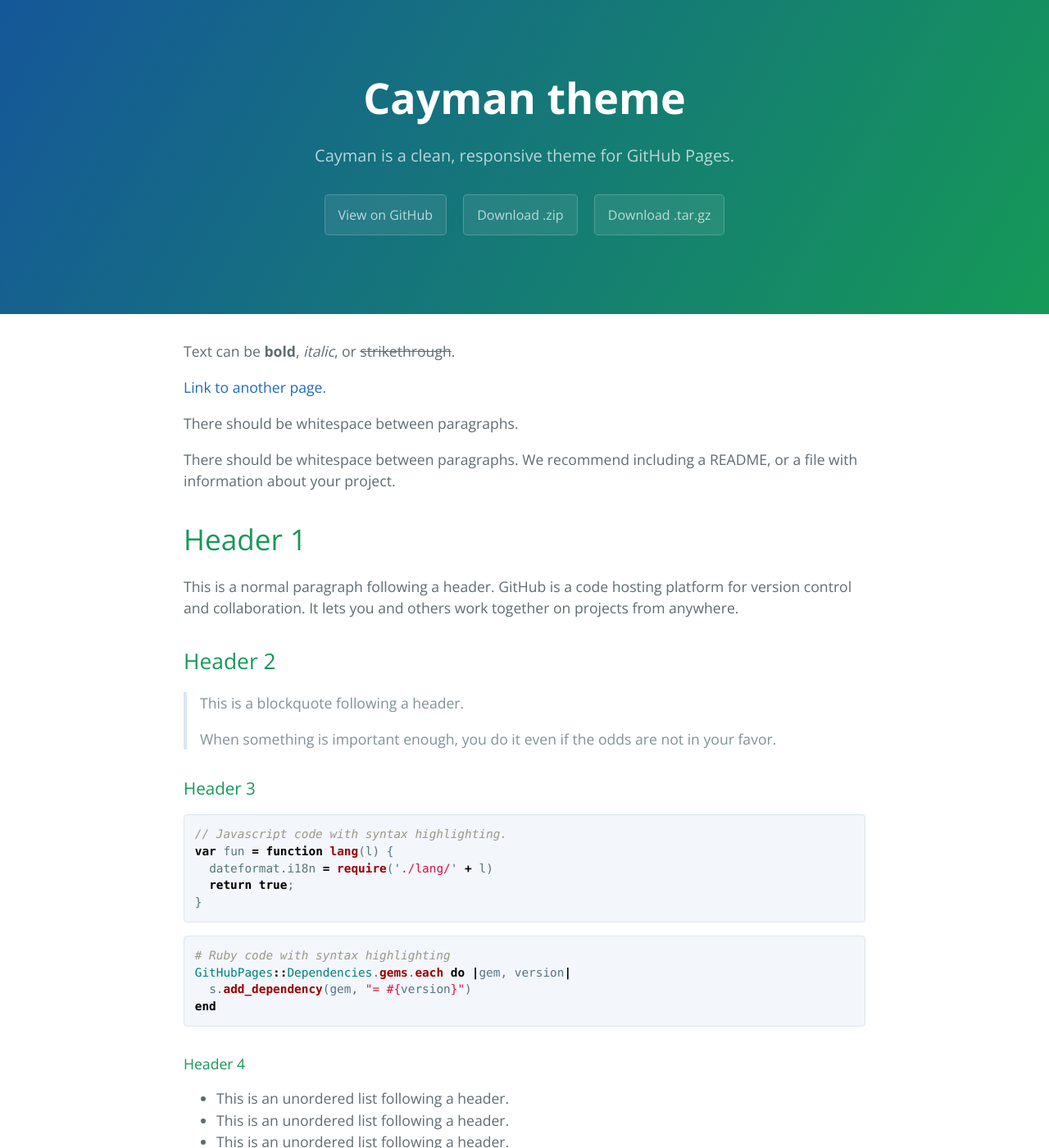
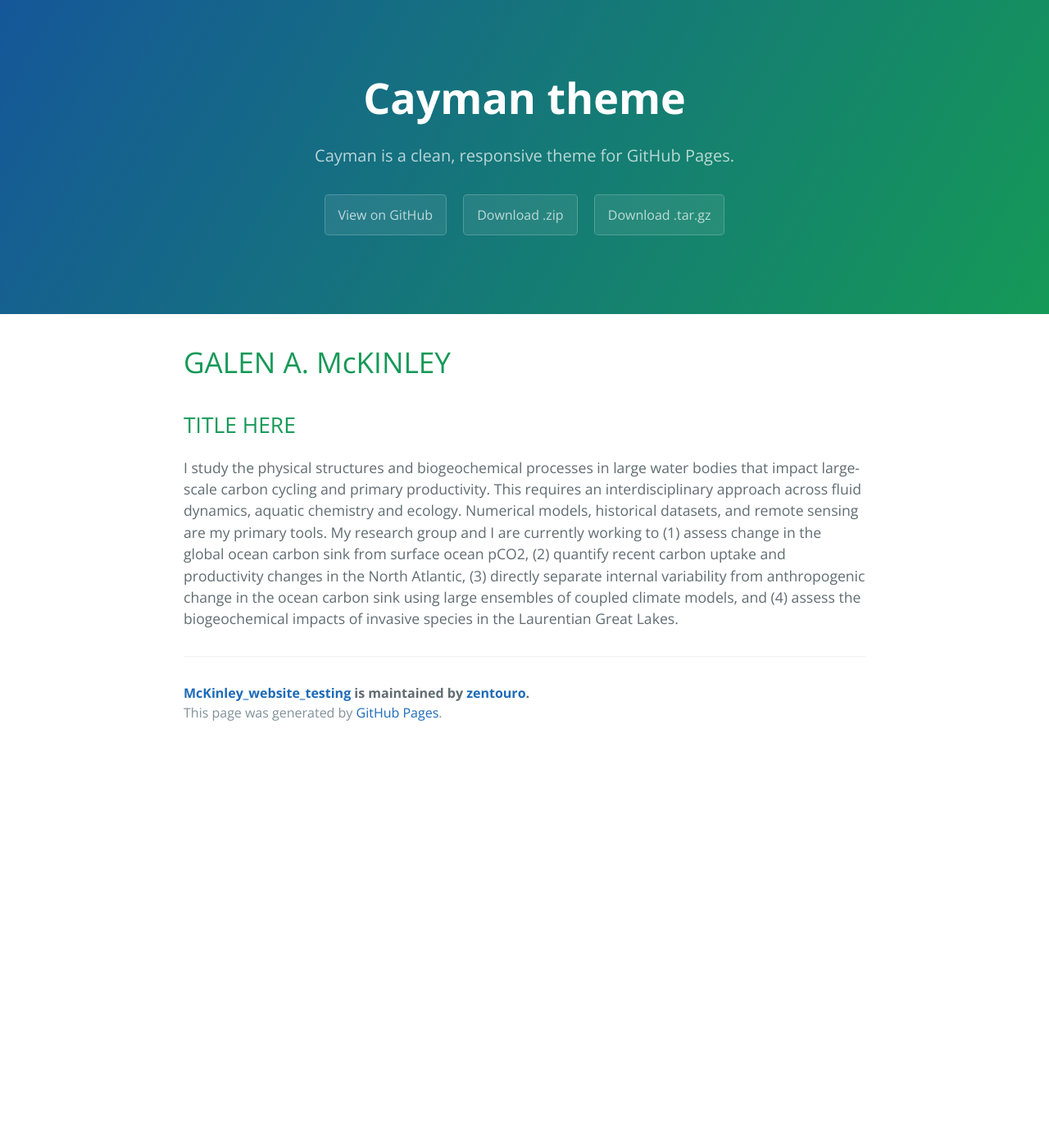
Before and after one commit to zentouro/McKinley_website_testing, a Jekyll site: the page built from index.md, in a window 1280 px wide and 1400 px high. Shown: the whole window at 82% size. Built offline with Jekyll 4.4.1, drawn with Linux system fonts in a browser that asks for light colours; our own code applies the rules of GitHub Pages for plain Markdown files; some of the changed text lies outside the part shown.

Commit message:
Update index.md

````diff
--- a/index.md
+++ b/index.md
@@ -1,123 +1,12 @@
 ---
 layout: default
+published: true
 ---
 
-Text can be **bold**, _italic_, or ~~strikethrough~~.
-
-[Link to another page](another-page).
-
-There should be whitespace between paragraphs.
-
-There should be whitespace between paragraphs. We recommend including a README, or a file with information about your project.
-
-# [](#header-1)Header 1
-
-This is a normal paragraph following a header. GitHub is a code hosting platform for version control and collaboration. It lets you and others work together on projects from anywhere.
-
-## [](#header-2)Header 2
-
-> This is a blockquote following a header.
->
-> When something is important enough, you do it even if the odds are not in your favor.
-
-### [](#header-3)Header 3
-
-```js
-// Javascript code with syntax highlighting.
-var fun = function lang(l) {
-  dateformat.i18n = require('./lang/' + l)
-  return true;
-}
-```
-
-```ruby
-# Ruby code with syntax highlighting
-GitHubPages::Dependencies.gems.each do |gem, version|
-  s.add_dependency(gem, "= #{version}")
-end
-```
-
-#### [](#header-4)Header 4
-
-*   This is an unordered list following a header.
-*   This is an unordered list following a header.
-*   This is an unordered list following a header.
-
-##### [](#header-5)Header 5
-
-1.  This is an ordered list following a header.
-2.  This is an ordered list following a header.
-3.  This is an ordered list following a header.
-
-###### [](#header-6)Header 6
-
-| head1        | head two          | three |
-|:-------------|:------------------|:------|
-| ok           | good swedish fish | nice  |
-| out of stock | good and plenty   | nice  |
-| ok           | good `oreos`      | hmm   |
-| ok           | good `zoute` drop | yumm  |
-
-### There's a horizontal rule below this.
-
-* * *
-
-### Here is an unordered list:
-
-*   Item foo
-*   Item bar
-*   Item baz
-*   Item zip
-
-### And an ordered list:
-
-1.  Item one
-1.  Item two
-1.  Item three
-1.  Item four
-
-### And a nested list:
-
-- level 1 item
-  - level 2 item
-  - level 2 item
-    - level 3 item
-    - level 3 item
-- level 1 item
-  - level 2 item
-  - level 2 item
-  - level 2 item
-- level 1 item
-  - level 2 item
-  - level 2 item
-- level 1 item
-
-### Small image
-
-![](https://assets-cdn.github.com/images/icons/emoji/octocat.png)
-
-### Large image
-
-![](https://guides.github.com/activities/hello-world/branching.png)
 
 
-### Definition lists can be used with HTML syntax.
+# GALEN A. McKINLEY
 
-<dl>
-<dt>Name</dt>
-<dd>Godzilla</dd>
-<dt>Born</dt>
-<dd>1952</dd>
-<dt>Birthplace</dt>
-<dd>Japan</dd>
-<dt>Color</dt>
-<dd>Green</dd>
-</dl>
+## TITLE HERE
 
-```
-Long, single-line code blocks should not wrap. They should horizontally scroll if they are too long. This line should be long enough to demonstrate this.
-```
-
-```
-The final element.
-```
+I study the physical structures and biogeochemical processes in large water bodies that impact large-scale carbon cycling and primary productivity. This requires an interdisciplinary approach across fluid dynamics, aquatic chemistry and ecology. Numerical models, historical datasets, and remote sensing are my primary tools. My research group and I are currently working to (1) assess change in the global ocean carbon sink from surface ocean pCO2, (2) quantify recent carbon uptake and productivity changes in the North Atlantic, (3) directly separate internal variability from anthropogenic change in the ocean carbon sink using large ensembles of coupled climate models, and (4) assess the biogeochemical impacts of invasive species in the Laurentian Great Lakes.
````
